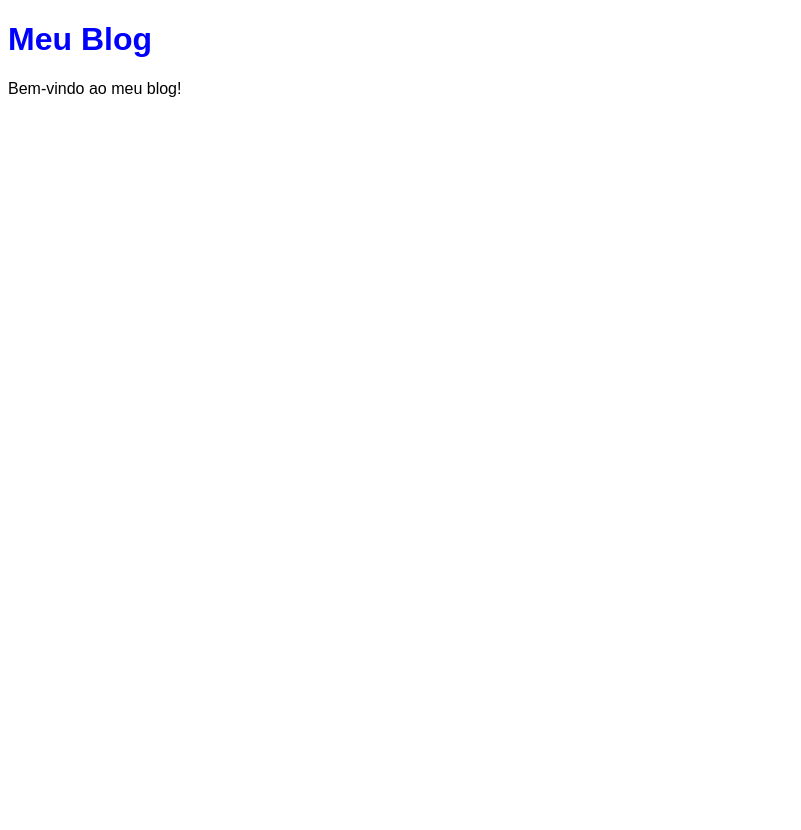
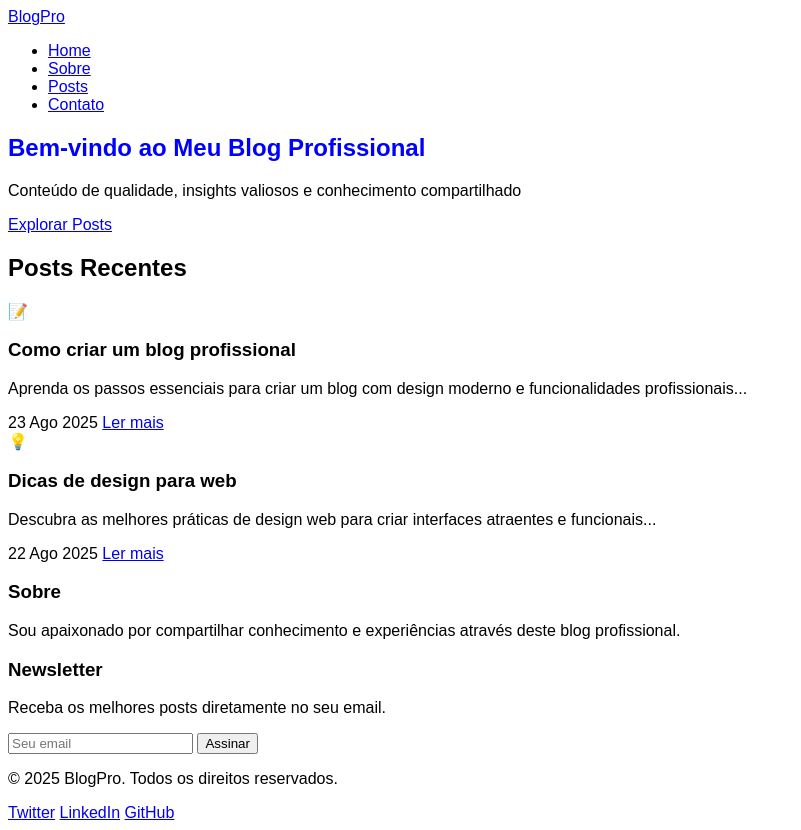
Before and after one commit to protegerastreamento24horas-a11y/meu-blog, a plain HTML site: page index.html in a window 1280 px wide. Shown: the whole page, without its empty margins (0-801 px from the left). Before the commit the page ends 800 px from the top, so only its background shows below. Drawn offline with Linux system fonts and the light colour scheme.

Commit message:
Update index.html

```diff
--- a/index.html
+++ b/index.html
@@ -1 +1,101 @@
-<!DOCTYPE html><html><head><title>Meu Blog</title><link rel="stylesheet" href="style.css"></head><body><h1>Meu Blog</h1><p>Bem-vindo ao meu blog!</p></body></html></p></h1></body></title></head></html>
+<!DOCTYPE html>
+<html lang="pt-BR">
+<head>
+    <meta charset="UTF-8">
+    <meta name="viewport" content="width=device-width, initial-scale=1.0">
+    <title>Blog Profissional - Conteúdo de Qualidade</title>
+    <meta name="description" content="Blog profissional com conteúdo de qualidade e design moderno">
+    <link rel="stylesheet" href="style.css">
+    <link href="https://fonts.googleapis.com/css2?family=Inter:wght@400;500;600;700&display=swap" rel="stylesheet">
+</head>
+<body>
+    <!-- Header -->
+    <header class="header">
+        <nav class="nav">
+            <div class="nav-container">
+                <a href="#" class="nav-logo">BlogPro</a>
+                <ul class="nav-menu">
+                    <li><a href="#home" class="nav-link">Home</a></li>
+                    <li><a href="#about" class="nav-link">Sobre</a></li>
+                    <li><a href="#posts" class="nav-link">Posts</a></li>
+                    <li><a href="#contact" class="nav-link">Contato</a></li>
+                </ul>
+            </div>
+        </nav>
+    </header>
+
+    <!-- Hero Section -->
+    <section class="hero" id="home">
+        <div class="hero-content">
+            <h1 class="hero-title">Bem-vindo ao Meu Blog Profissional</h1>
+            <p class="hero-subtitle">Conteúdo de qualidade, insights valiosos e conhecimento compartilhado</p>
+            <a href="#posts" class="hero-btn">Explorar Posts</a>
+        </div>
+    </section>
+
+    <!-- Main Content -->
+    <main class="main-container">
+        <!-- Posts Section -->
+        <section class="posts" id="posts">
+            <h2 class="section-title">Posts Recentes</h2>
+
+            <article class="post-card">
+                <div class="post-image">
+                    <div class="post-placeholder">📝</div>
+                </div>
+                <div class="post-content">
+                    <h3 class="post-title">Como criar um blog profissional</h3>
+                    <p class="post-excerpt">Aprenda os passos essenciais para criar um blog com design moderno e funcionalidades profissionais...</p>
+                    <div class="post-meta">
+                        <span class="post-date">23 Ago 2025</span>
+                        <a href="#" class="read-more">Ler mais</a>
+                    </div>
+                </div>
+            </article>
+
+            <article class="post-card">
+                <div class="post-image">
+                    <div class="post-placeholder">💡</div>
+                </div>
+                <div class="post-content">
+                    <h3 class="post-title">Dicas de design para web</h3>
+                    <p class="post-excerpt">Descubra as melhores práticas de design web para criar interfaces atraentes e funcionais...</p>
+                    <div class="post-meta">
+                        <span class="post-date">22 Ago 2025</span>
+                        <a href="#" class="read-more">Ler mais</a>
+                    </div>
+                </div>
+            </article>
+        </section>
+
+        <!-- Sidebar -->
+        <aside class="sidebar">
+            <div class="widget">
+                <h3 class="widget-title">Sobre</h3>
+                <p class="widget-content">Sou apaixonado por compartilhar conhecimento e experiências através deste blog profissional.</p>
+            </div>
+
+            <div class="widget">
+                <h3 class="widget-title">Newsletter</h3>
+                <p class="widget-content">Receba os melhores posts diretamente no seu email.</p>
+                <form class="newsletter-form">
+                    <input type="email" placeholder="Seu email" class="newsletter-input">
+                    <button type="submit" class="newsletter-btn">Assinar</button>
+                </form>
+            </div>
+        </aside>
+    </main>
+
+    <!-- Footer -->
+    <footer class="footer">
+        <div class="footer-content">
+            <p>&copy; 2025 BlogPro. Todos os direitos reservados.</p>
+            <div class="social-links">
+                <a href="#" class="social-link">Twitter</a>
+                <a href="#" class="social-link">LinkedIn</a>
+                <a href="#" class="social-link">GitHub</a>
+            </div>
+        </div>
+    </footer>
+</body>
+</html>
```
